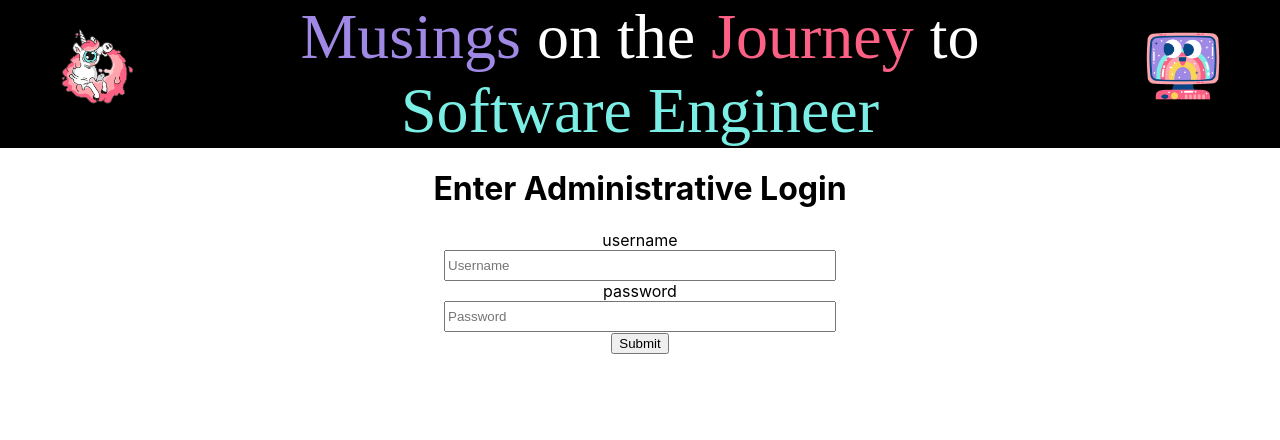
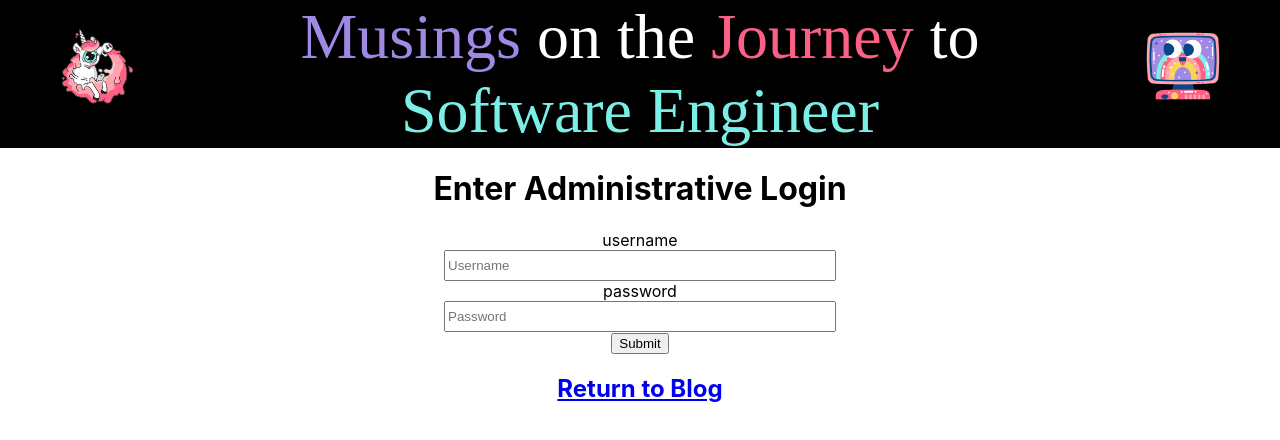
Before and after one commit to PBadila/personalBlog, a React (Create React App) app: page /enterblog in a window 1280 px wide. Shown: the top 440 px of the page. Built offline with nearby package versions, Linux system fonts and the light colour scheme; a web font is replaced by a local one.

Commit message:
Adds return to blog for add post and update post screens

```diff
--- a/src/components/EnterBlog.js
+++ b/src/components/EnterBlog.js
@@ -212,6 +212,7 @@ const EnterBlog = () => {
                 </Form>
              <h1 style={{display:`${errorDisplay}`}}>Incorrect username and/or password. Try again or <Link to = '/'>return to blog.</Link></h1>
             </div>
+            <Link to ='/'><h2>Return to Blog</h2></Link>
       </div>
 
     )
--- a/src/components/UpdateBlog.js
+++ b/src/components/UpdateBlog.js
@@ -202,6 +202,7 @@ const UpdateBlog = () => {
                 </Form>
              <h1 style={{display:`${errorDisplay}`}}>Incorrect username and/or password. Try again or <Link to = '/'>return to blog.</Link></h1>
             </div>
+            <Link to ='/'><h2>Return to Blog</h2></Link>
         </div>
 
 
```
